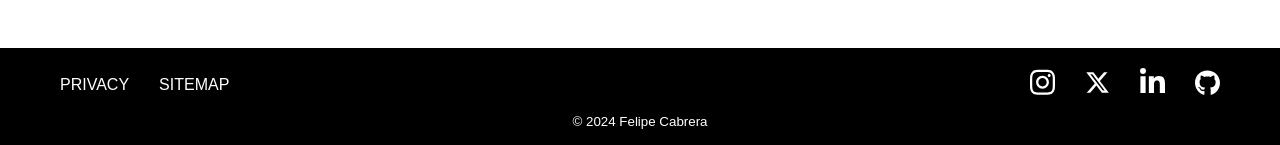
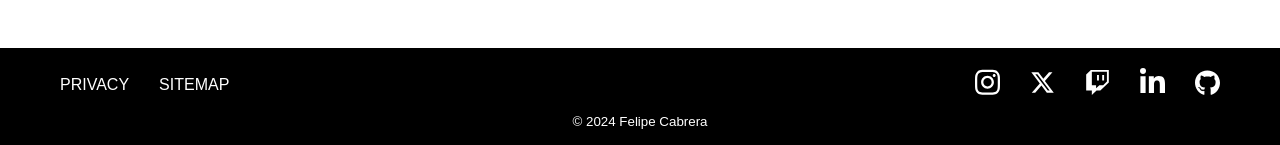
Before and after one commit to felieppe/felieppe.com, a React (Vite) app: page /contact in a window 1280 px wide. Shown: the part 961-1106 px from the top of the page. Built offline with nearby package versions, Linux system fonts and the light colour scheme; a web font is replaced by a local one.

Commit message:
Added Twitch as a new social navbar

```diff
--- a/src/components/Footer/index.jsx
+++ b/src/components/Footer/index.jsx
@@ -21,6 +21,10 @@ function Footer() {
                             <svg xmlns="http://www.w3.org/2000/svg" viewBox="0 0 512 512"><path fill="#ffffff" d="M389.2 48h70.6L305.6 224.2 487 464H345L233.7 318.6 106.5 464H35.8L200.7 275.5 26.8 48H172.4L272.9 180.9 389.2 48zM364.4 421.8h39.1L151.1 88h-42L364.4 421.8z"/></svg>
                         </a></li>
 
+                        <li><a href="https://www.twitch.tv/felieppe" target='_blank'>
+                            <svg xmlns="http://www.w3.org/2000/svg" viewBox="0 0 512 512"><path fill="#ffffff" d="M391.2 103.5H352.5v109.7h38.6zM285 103H246.4V212.8H285zM120.8 0 24.3 91.4V420.6H140.1V512l96.5-91.4h77.3L487.7 256V0zM449.1 237.8l-77.2 73.1H294.6l-67.6 64v-64H140.1V36.6H449.1z"/></svg>
+                        </a></li>
+
                         <li><a href="https://www.linkedin.com/in/felicabrera" target='_blank'>
                             <svg xmlns="http://www.w3.org/2000/svg" viewBox="0 0 448 512"><path fill="#ffffff" d="M100.3 448H7.4V148.9h92.9zM53.8 108.1C24.1 108.1 0 83.5 0 53.8a53.8 53.8 0 0 1 107.6 0c0 29.7-24.1 54.3-53.8 54.3zM447.9 448h-92.7V302.4c0-34.7-.7-79.2-48.3-79.2-48.3 0-55.7 37.7-55.7 76.7V448h-92.8V148.9h89.1v40.8h1.3c12.4-23.5 42.7-48.3 87.9-48.3 94 0 111.3 61.9 111.3 142.3V448z"/></svg>
                         </a></li>
```
